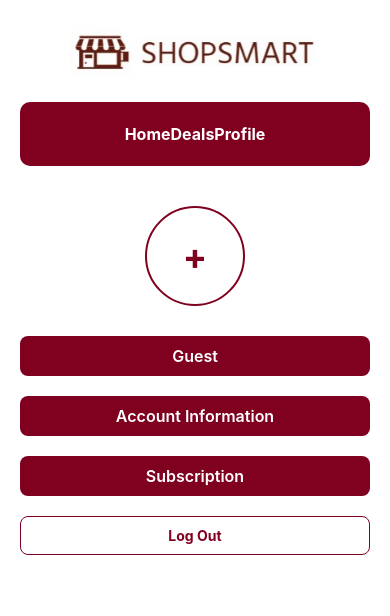
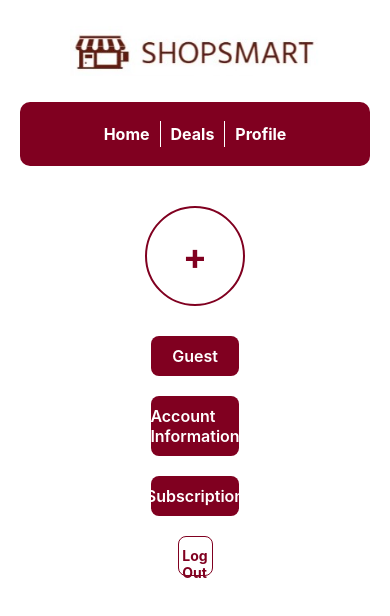
Before and after one commit to TUDublinBlanchBusinessIT/project-SadiasHossain-1, a React Native app: screen /Profile in a window 390 px wide. Shown: the top 616 px of the page. Built offline with nearby package versions, Linux system fonts and the light colour scheme.

Commit message:
profile screen layout fixed

```diff
--- a/screens/ProfileScreen.js
+++ b/screens/ProfileScreen.js
@@ -1,3 +1,4 @@
+
   import React, { useState, useEffect } from 'react';
   import { View, Text, StyleSheet, TouchableOpacity, Image } from 'react-native';
   import { getAuth } from 'firebase/auth';
@@ -21,15 +22,29 @@ const ProfileScreen = ({ navigation }) => {
 
     return (
         <View style={styles.container}>
+          {/* Logo */}
           <Image source={require('../assets/logo.jpg')} style={styles.logo} />
+
+          {/* Navigation Bar */}
           <View style={styles.navbar}>
-        <TouchableOpacity onPress={() => navigation.navigate('Home')} style={styles.navItem}>
+            <TouchableOpacity
+              onPress={() => navigation.navigate('Home')}
+              style={[styles.navItem, styles.navItemFirst]}
+            >
               <Text style={styles.navText}>Home</Text>
             </TouchableOpacity>
-        <TouchableOpacity onPress={() => navigation.navigate('Deals')} style={styles.navItem}>
+            <View style={styles.navDivider} />
+            <TouchableOpacity
+              onPress={() => navigation.navigate('Deals')}
+              style={styles.navItem}
+            >
               <Text style={styles.navText}>Deals</Text>
             </TouchableOpacity>
-        <TouchableOpacity onPress={() => navigation.navigate('Profile')} style={styles.navItem}>
+            <View style={styles.navDivider} />
+            <TouchableOpacity
+              onPress={() => navigation.navigate('Profile')}
+              style={[styles.navItem, styles.navItemLast]}
+            >
               <Text style={styles.navText}>Profile</Text>
             </TouchableOpacity>
           </View>
@@ -103,10 +118,23 @@ const styles = StyleSheet.create({
         justifyContent: 'center',
         alignItems: 'center',
       },
+      navItemFirst: {
+        borderLeftWidth: 0,
+      },
+      navItemLast: {
+        borderRightWidth: 0,
+      },
       navText: {
         color: 'white',
         fontWeight: 'bold',
         fontSize: 16,
+      },
+      navDivider: {
+        width: 1,
+        backgroundColor: 'white',
+        height: '60%',
+        alignSelf: 'center',
+        marginHorizontal: 10,
       },
     profileImageContainer: {
       alignItems: 'center',
@@ -133,6 +161,8 @@ const styles = StyleSheet.create({
       borderRadius: 8,
       marginVertical: 10,
       alignItems: 'center',
+      width: '25%',
+      alignSelf: 'center',
     },
     buttonText: {
       color: '#fff',
@@ -146,6 +176,9 @@ const styles = StyleSheet.create({
       marginVertical: 10,
       borderWidth: 1,
       borderColor: '#ddd',
+      width: '25%',
+      height: '10%',
+      alignSelf: 'center',
     },
     detailsText: {
       fontSize: 14,
@@ -153,9 +186,17 @@ const styles = StyleSheet.create({
       marginBottom: 5,
     },
   logoutButton: {
+    paddingVertical: 10,
+    paddingHorizontal: 15,
+    borderRadius: 8,
+    marginVertical: 10,
+    alignItems: 'center',
     backgroundColor: 'transparent',
     borderWidth: 1,
     borderColor: '#800020',
+    width: '10%',
+    height: '5%',
+    alignSelf: 'center',
   },
   logoutText: {
     color: '#800020',
```
Lines whose indentation alone changed are shown as unchanged.
